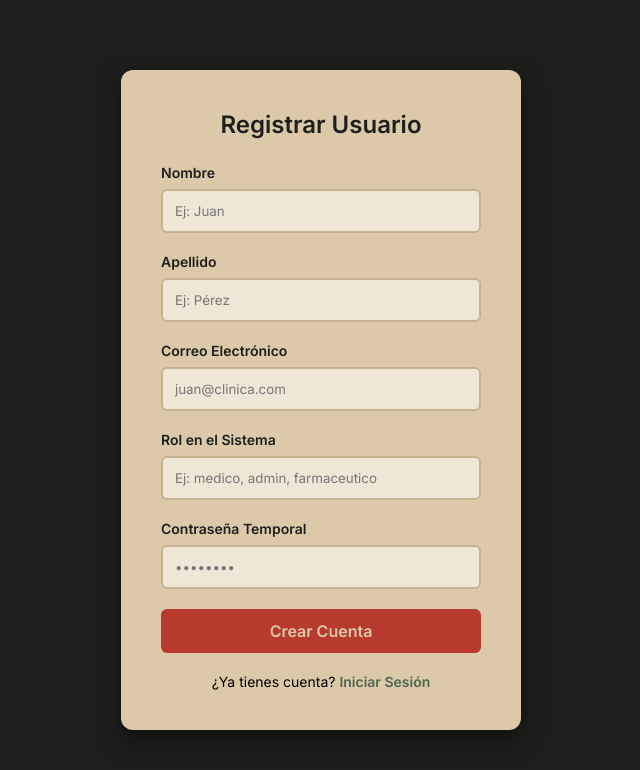
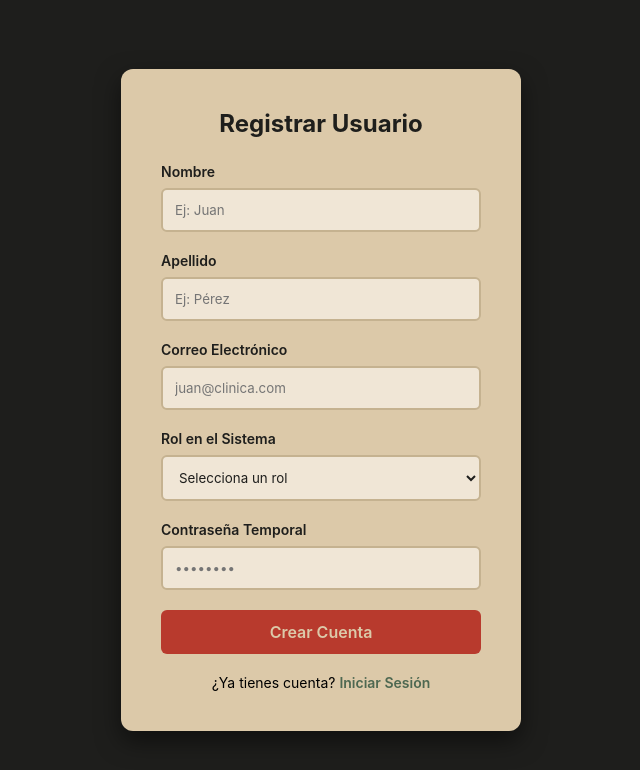
Before and after one commit to noagame/GIIM, an Electron app: page src/frontEnd/register.html in a window 1280 px wide. Shown: the whole page, without its empty margins (319-959 px from the left). Drawn offline with Linux system fonts and the light colour scheme.

Commit message:
Enhance registration form: update role input to a select dropdown and add security policies in the head section

```diff
--- a/src/frontEnd/css/style.css
+++ b/src/frontEnd/css/style.css
@@ -52,18 +52,22 @@ body {
     font-size: 14px;
 }
 
-.form-group input {
+.form-group input,
+.form-group select {
     width: 100%;
     padding: 12px;
-    border: 2px solid #c5b290; /* Un crema más oscuro para el borde */
+    border: 2px solid #c5b290;
     border-radius: 6px;
     background-color: #f0e6d6;
     color: var(--bg-dark);
     outline: none;
     transition: border-color 0.3s;
+    /* Agregamos esto para que el texto de la lista no se vea raro */
+    appearance: auto;
 }
 
-.form-group input:focus {
+.form-group input:focus,
+.form-group select:focus{
     border-color: var(--green-accent); /* Verde para indicar que está activo */
 }
 
--- a/src/frontEnd/register.html
+++ b/src/frontEnd/register.html
@@ -3,6 +3,14 @@
 <head>
     <meta charset="UTF-8">
     <meta name="viewport" content="width=device-width, initial-scale=1.0">
+    <meta
+      http-equiv="Content-Security-Policy"
+      content="default-src 'self'; script-src 'self'"
+    />
+    <meta
+      http-equiv="X-Content-Security-Policy"
+      content="default-src 'self'; script-src 'self'"
+    />
     <title>Registro - GIIM</title>
     <link rel="stylesheet" href="css/style.css">
 </head>
@@ -24,7 +32,11 @@
             </div>
             <div class="form-group">
                 <label for="role">Rol en el Sistema</label>
-                <input type="text" id="role" required placeholder="Ej: medico, admin, farmaceutico">
+                <select id="role" required>
+                    <option value="">Selecciona un rol</option>
+                    <option value="medico">Médico</option>
+                    <option value="farmaceutico">Farmáceutico</option>
+                </select>
             </div>
             <div class="form-group">
                 <label for="password">Contraseña Temporal</label>
```
